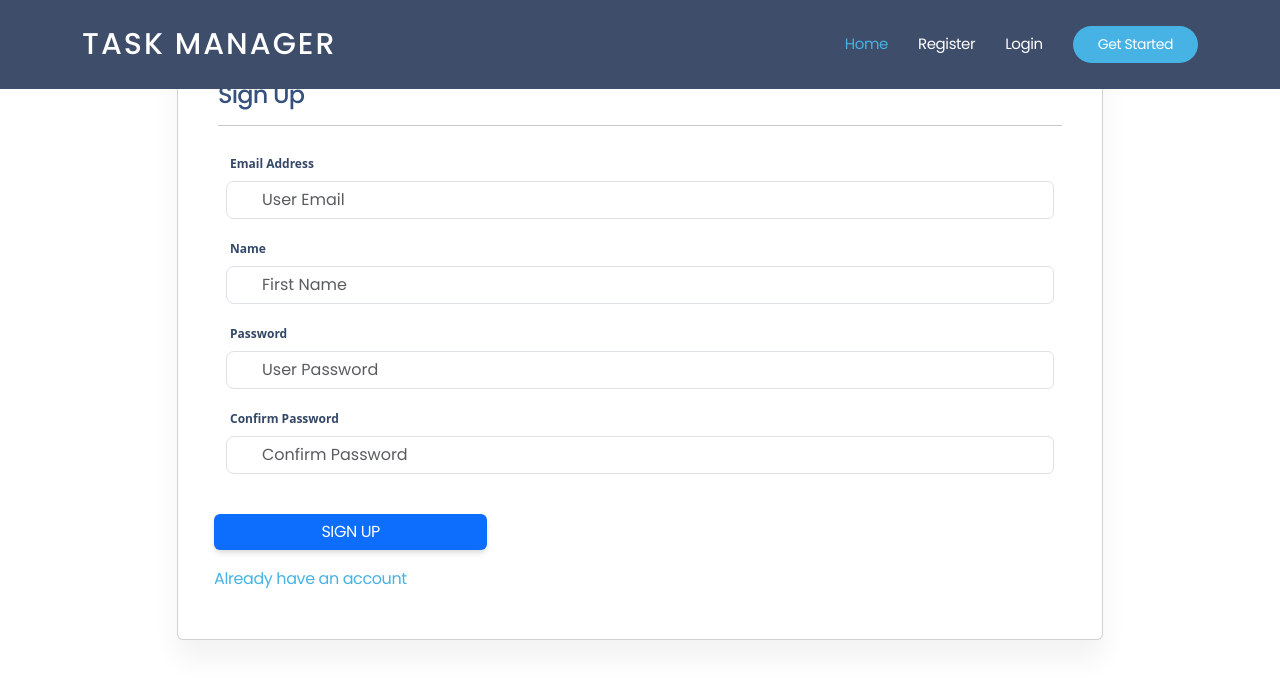
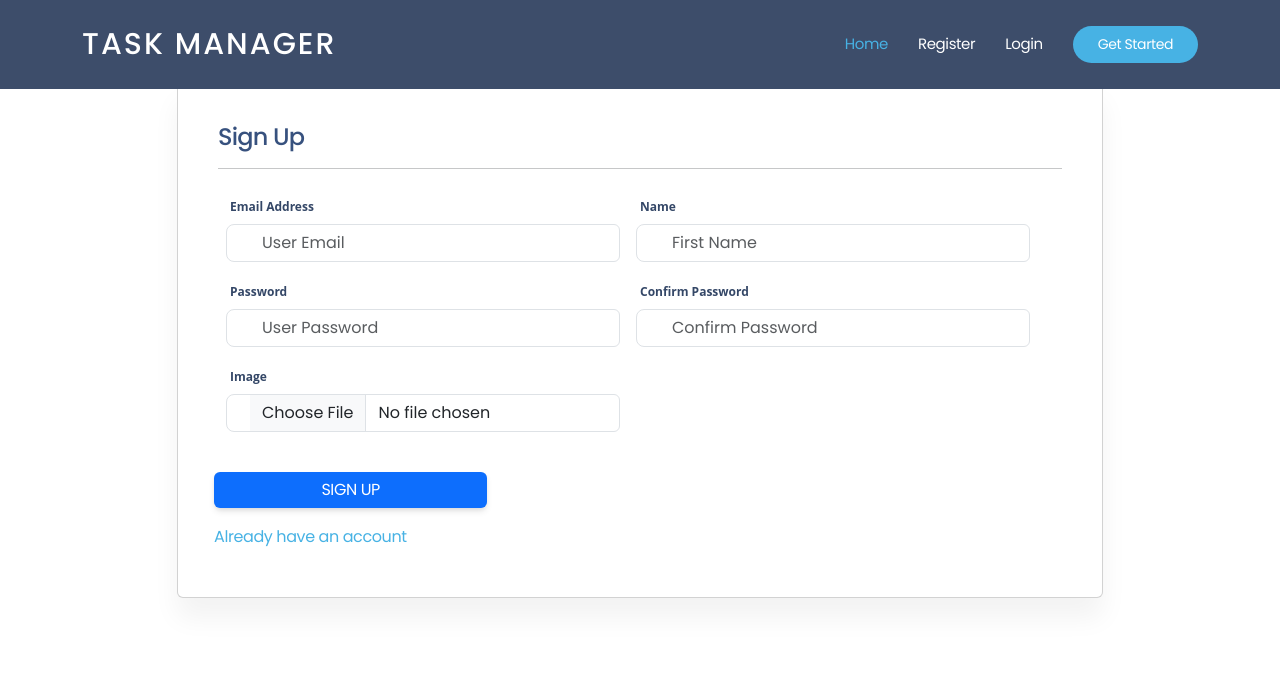
Before and after one commit to shafiul-isla710/task-manager-frontend, a Vue app: page /register in a window 1280 px wide. Shown: the top 678 px of the page. Built offline with nearby package versions, Linux system fonts and the light colour scheme.

Commit message:
file or image upload when any user will be register

```diff
--- a/src/pages/register.vue
+++ b/src/pages/register.vue
@@ -1,20 +1,28 @@
 <script setup>
-import {ref} from "vue";
+import {ref, computed} from "vue";
 import authStore from "@/store/authStore.js";
 import {useRouter} from "vue-router";
 import Navbar from "@/pages/Navbar.vue";
-import sweetalert2 from "sweetalert2";
 import Swal from "sweetalert2";
 
 const router = useRouter();
-const name = ref();
-const email = ref();
-const password = ref();
-const password_confirm = ref();
+const name = ref('');
+const email = ref('');
+const password = ref('');
+const password_confirm = ref('');
+const fileInfo = ref(null);
 
+const handelFile =(event)=>{
+  const file = event.target.files[0];
+  if(file){
+    fileInfo.value = file;
+  }
+  else{
+    fileInfo.value = null;
+  }
+  // console.log(fileInfo.value)
+}
 const useStore = authStore();
-const errors = ref([]);
-
 
 const register = async()=> {
 
@@ -27,12 +35,17 @@ const register = async()=> {
   })
 
   if(result.isConfirmed){
-    const success = await useStore.register({
-      name: name.value,
-      email: email.value,
-      password: password.value,
-      password_confirmation: password_confirm.value,
-    });
+    const formData = new FormData();
+    formData.append("name", name.value);
+    formData.append("email", email.value);
+    formData.append("password", password.value);
+    formData.append("password_confirmation", password_confirm.value);
+    if(fileInfo.value){
+      formData.append("profile_image", fileInfo.value);
+    }
+    // console.log(formData);
+
+    const success = await useStore.register(formData);
     if(success === true){
       setTimeout(() => {
         router.push("/login");
@@ -53,7 +66,8 @@ const register = async()=> {
             <div class="container-fluid m-0 p-0">
               <form @submit.prevent="register">
                 <div class="row m-0 p-0">
-                  <div class="col-md-12 p-2">
+                  <div class="row col-md-12">
+                    <div class="col-md-6 p-2">
                       <label>Email Address</label>
                       <input
                           placeholder="User Email"
@@ -63,7 +77,7 @@ const register = async()=> {
                           v-model="email"
                       />
                     </div>
-                  <div class="col-md-12 p-2">
+                    <div class="col-md-6 p-2">
                       <label>Name</label>
                       <input
                           placeholder="First Name"
@@ -73,8 +87,10 @@ const register = async()=> {
                           v-model="name"
                       />
                     </div>
+                  </div>
 
-                  <div class="col-md-12 p-2">
+                  <div class="row col-md-12">
+                    <div class="col-md-6 p-2">
                       <label>Password</label>
                       <input
                           placeholder="User Password"
@@ -84,7 +100,7 @@ const register = async()=> {
                           v-model="password"
                       />
                     </div>
-                  <div class="col-md-12 p-2">
+                    <div class="col-md-6 p-2">
                       <label>Confirm Password</label>
                       <input
                           placeholder="Confirm Password"
@@ -95,11 +111,25 @@ const register = async()=> {
                       />
                     </div>
                   </div>
+
+                  <div class="row col-md-12">
+                    <div class="col-md-6 p-2">
+                      <label>Image</label>
+                      <input
+                          class="form-control animated fadeInUp"
+                          type="file"
+                          name="profile_image"
+                          @change="handelFile"
+                      />
+                    </div>
+                  </div>
+                </div>
+
                 <div class="row mt-2 p-0">
                   <div class="col-md-4 p-2">
                     <button
                         type="submit"
-                        class="btn mt-3 w-100 float-end btn-primary animated fadeInUp"
+                        class="btn button mt-3 w-100 float-end btn-primary animated fadeInUp"
                     >
                       Sign Up
                     </button>
@@ -117,4 +147,5 @@ const register = async()=> {
 
 <style scoped>
 
+
 </style>
--- a/src/store/authStore.js
+++ b/src/store/authStore.js
@@ -4,14 +4,18 @@ import {defineStore} from "pinia";
 import cogoToast from "cogo-toast";
 import {useRoute, useRouter} from "vue-router";
 
-const useStore  = defineStore("authStoreUser", ()=>{
+const useStore  = defineStore("authStore", ()=>{
     const token = ref(localStorage.getItem("token") || null);
     const user = ref(null);
     const router = useRouter();
 
-    async function register(credential){
+    async function register(formData){
         try{
-            const res = await axiosClient.post("auth/register",credential)
+            const res = await axiosClient.post("auth/register",formData,{
+                headers: {
+                    "Content-Type": "multipart/form-data",
+                },
+            })
             cogoToast.success(res.data.message,{
                 position:"top-right",
                 size:"small",
```
Lines whose indentation alone changed are shown as unchanged.
